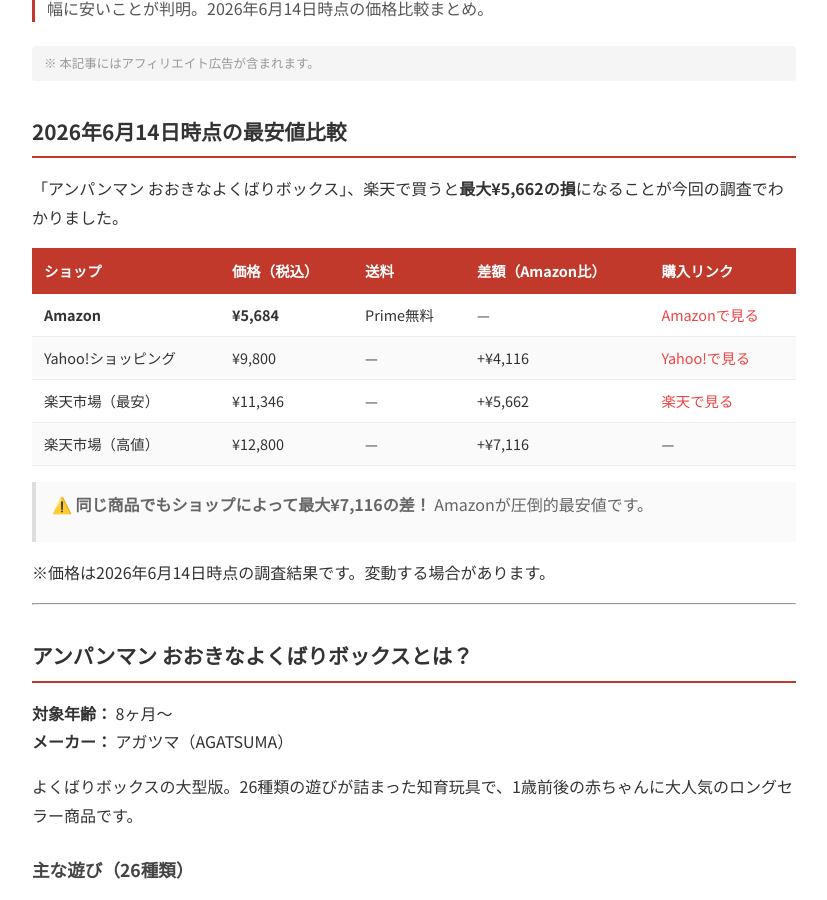
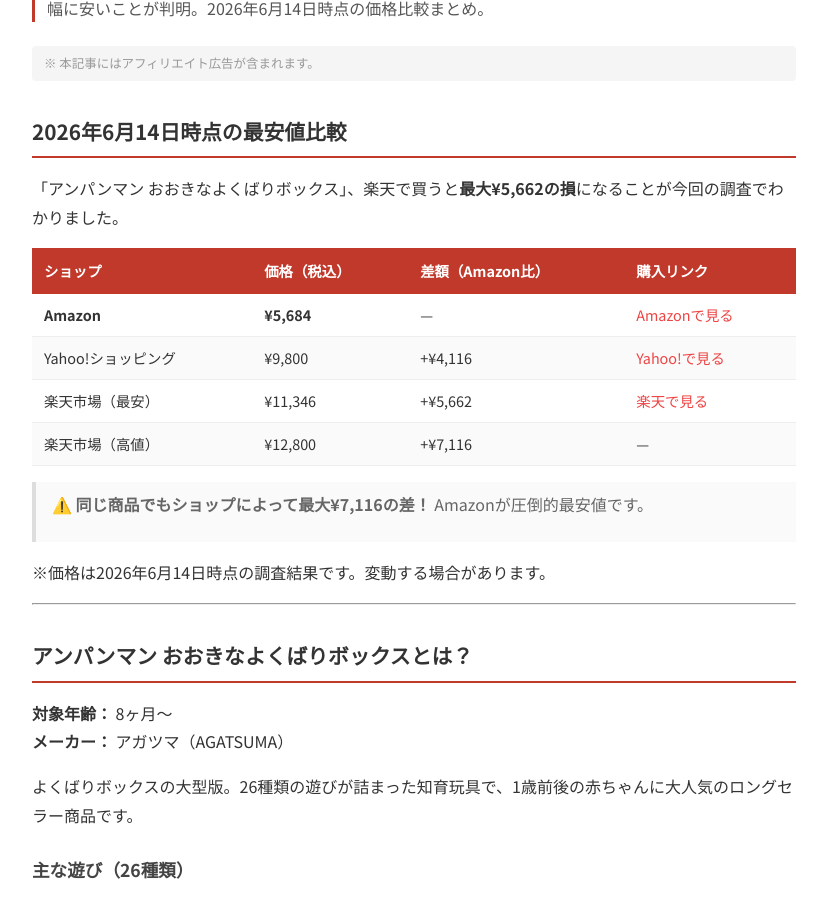
Before and after one commit to odeokuribit/affiliate-blog, a Jekyll site: the page built from _posts/2026-06-14-anpanman-yokubari-large.md, in a window 1280 px wide and 900 px high, scrolled down 335 px. Shown: the whole window, without its empty margins (226-1053 px from the left). Built offline with Jekyll 4.4.1, drawn with Linux system fonts in a browser that asks for light colours.

Commit message:
?????: ????????????

```diff
--- a/_posts/2026-06-14-anpanman-yokubari-large.md
+++ b/_posts/2026-06-14-anpanman-yokubari-large.md
@@ -12,12 +12,12 @@
 
 「アンパンマン おおきなよくばりボックス」、楽天で買うと**最大¥5,662の損**になることが今回の調査でわかりました。
 
-| ショップ | 価格（税込） | 送料 | 差額（Amazon比） | 購入リンク |
-|---|---|---|---|---|
-| **Amazon** | **¥5,684** | Prime無料 | — | [Amazonで見る](https://www.amazon.co.jp/dp/B089P75ZHS) |
-| Yahoo!ショッピング | ¥9,800 | — | +¥4,116 | [Yahoo!で見る](https://shopping.yahoo.co.jp/search?p=%E3%82%A2%E3%83%B3%E3%83%91%E3%83%B3%E3%83%9E%E3%83%B3+%E3%81%8A%E3%81%8A%E3%81%8D%E3%81%AA%E3%82%88%E3%81%8F%E3%81%B0%E3%82%8A%E3%83%9C%E3%83%83%E3%82%AF%E3%82%B9) |
-| 楽天市場（最安） | ¥11,346 | — | +¥5,662 | [楽天で見る](https://search.rakuten.co.jp/search/mall/%E3%82%A2%E3%83%B3%E3%83%91%E3%83%B3%E3%83%9E%E3%83%B3+%E3%81%8A%E3%81%8A%E3%81%8D%E3%81%AA%E3%82%88%E3%81%8F%E3%81%B0%E3%82%8A%E3%83%9C%E3%83%83%E3%82%AF%E3%82%B9/) |
-| 楽天市場（高値） | ¥12,800 | — | +¥7,116 | — |
+| ショップ | 価格（税込） | 差額（Amazon比） | 購入リンク |
+|---|---|---|---|
+| **Amazon** | **¥5,684** | — | [Amazonで見る](https://www.amazon.co.jp/dp/B089P75ZHS) |
+| Yahoo!ショッピング | ¥9,800 | +¥4,116 | [Yahoo!で見る](https://shopping.yahoo.co.jp/search?p=%E3%82%A2%E3%83%B3%E3%83%91%E3%83%B3%E3%83%9E%E3%83%B3+%E3%81%8A%E3%81%8A%E3%81%8D%E3%81%AA%E3%82%88%E3%81%8F%E3%81%B0%E3%82%8A%E3%83%9C%E3%83%83%E3%82%AF%E3%82%B9) |
+| 楽天市場（最安） | ¥11,346 | +¥5,662 | [楽天で見る](https://search.rakuten.co.jp/search/mall/%E3%82%A2%E3%83%B3%E3%83%91%E3%83%B3%E3%83%9E%E3%83%B3+%E3%81%8A%E3%81%8A%E3%81%8D%E3%81%AA%E3%82%88%E3%81%8F%E3%81%B0%E3%82%8A%E3%83%9C%E3%83%83%E3%82%AF%E3%82%B9/) |
+| 楽天市場（高値） | ¥12,800 | +¥7,116 | — |
 
 > ⚠️ **同じ商品でもショップによって最大¥7,116の差！** Amazonが圧倒的最安値です。
 
```
